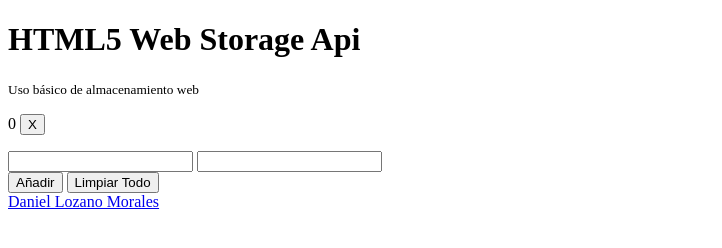
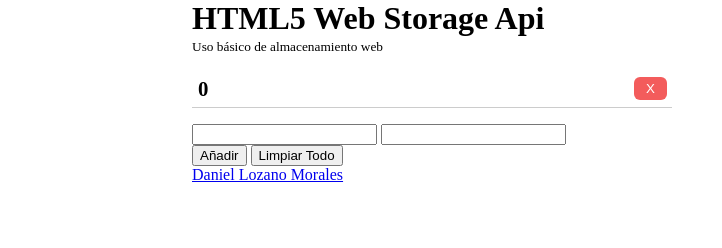
Before and after one commit to danielozano/html5-localstorage, a plain HTML site: page index.html in a window 1280 px wide. Both pictures are taken after a click on the button "Añadir". Shown: the whole page, without its empty margins (0-722 px from the left). Drawn offline with Linux system fonts and the light colour scheme.

Commit message:
delete por index, y no por valor. css básico.
Se ha cambiado la forma de borrado individual, obteniendo el índice del
elemento a borrar y no buscándolo a partir de su contenido, ya que esto
provocaba comportamiento indeseado al borrar elementos con contenido
idéntico.

```diff
--- a/assets/css/styles.css
+++ b/assets/css/styles.css
@@ -0,0 +1,60 @@
+body {
+	margin: 0;
+}
+main,
+header,
+footer {
+	width: 70%;
+	margin: 0 auto;
+}
+
+h1,h2,h3,h4,h5 {
+	margin: 0;
+}
+ul,ol {
+	list-style-type: none;
+	padding: 0;
+}
+#container-row {
+	clear: both;
+	display: block;
+	float: left;
+	width: auto;
+}
+#main-row {
+	clear: both;
+	display: block;
+}
+.storage-item {
+	border-bottom: 1px solid #ccc;
+	margin: 0;
+	padding: 6px 0;
+}
+
+.storage-item::last-child {
+	border: none;
+}
+
+.delete-item {
+	background: #F35C5C;
+    border: none;
+    border-radius: 6px;
+    color: #fff;
+    float: right;
+    margin: 0 5px;
+    padding: 4px 12px;
+}
+
+.delete-item:hover {
+	background: #FF2C2C;
+}
+.index {
+	font-size: 1.3em;
+	font-weight: bold;
+	padding: 0 6px;
+}
+@media screen and (min-width: 600px) {
+	#container-row {
+		min-width: 480px;
+	}
+}
--- a/assets/js/scripts.js
+++ b/assets/js/scripts.js
@@ -8,7 +8,6 @@
 
 	if (localStorage.getItem('list') != undefined &&
 		localStorage.getItem('list') != '') {
-		console.log(localStorage.getItem('list'));
 		list = JSON.parse(localStorage.getItem('list'));
 	};
 
@@ -26,7 +25,7 @@
 		container.innerHTML = '';
 		// TODO: este bucle no sirve para recorrer los elementos de un objeto pls... guardar un array dentro de un objeto actualizar dicho array.
 		for (var i = 0; i < list.length; i++) {
-			var element = document.createElement('p');
+			var element = document.createElement('li');
 
 			// añadir estructura HTML a los elementos
 			element.className += 'storage-item';
@@ -45,11 +44,10 @@
 				// obtener el padre
 				var parent = this.parentNode;
 				var childrens = parent.childNodes;
-				var index = list.indexOf(childrens[2].innerText);
+				var index = childrens[0].innerText;
 
 				list.splice(index, 1);
 
-				console.log(list);
 				localStorage.setItem('list', JSON.stringify(list));
 				renderItems(containerRow);
 			});
--- a/index.html
+++ b/index.html
@@ -3,6 +3,7 @@
 <head>
 	<meta charset="UTF-8">
 	<title>Web Storage</title>
+	<meta name="viewport" content="width=device-width, initial-scale=1">
 	<link rel="stylesheet" href="./assets/css/styles.css">
 </head>
 <body>
@@ -11,7 +12,7 @@
 		<small>Uso básico de almacenamiento web</small>
 	</header>
 	<main id="content">
-		<div id="container-row"></div>
+		<ul id="container-row"></ul>
 		<div id="main-row" class="row">
 			<input type="number" name="order" min="0" value="0"/>
 			<input type="text" name="value"/>
```
